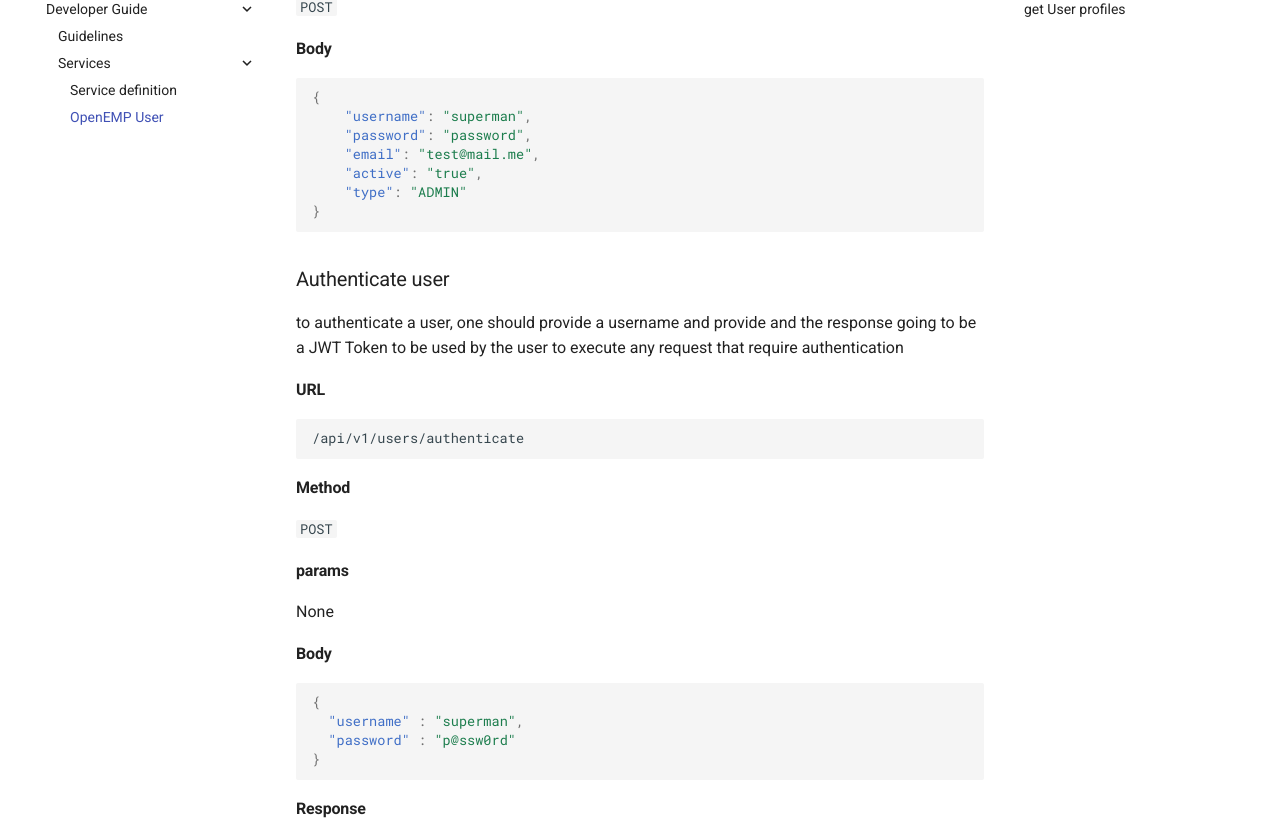
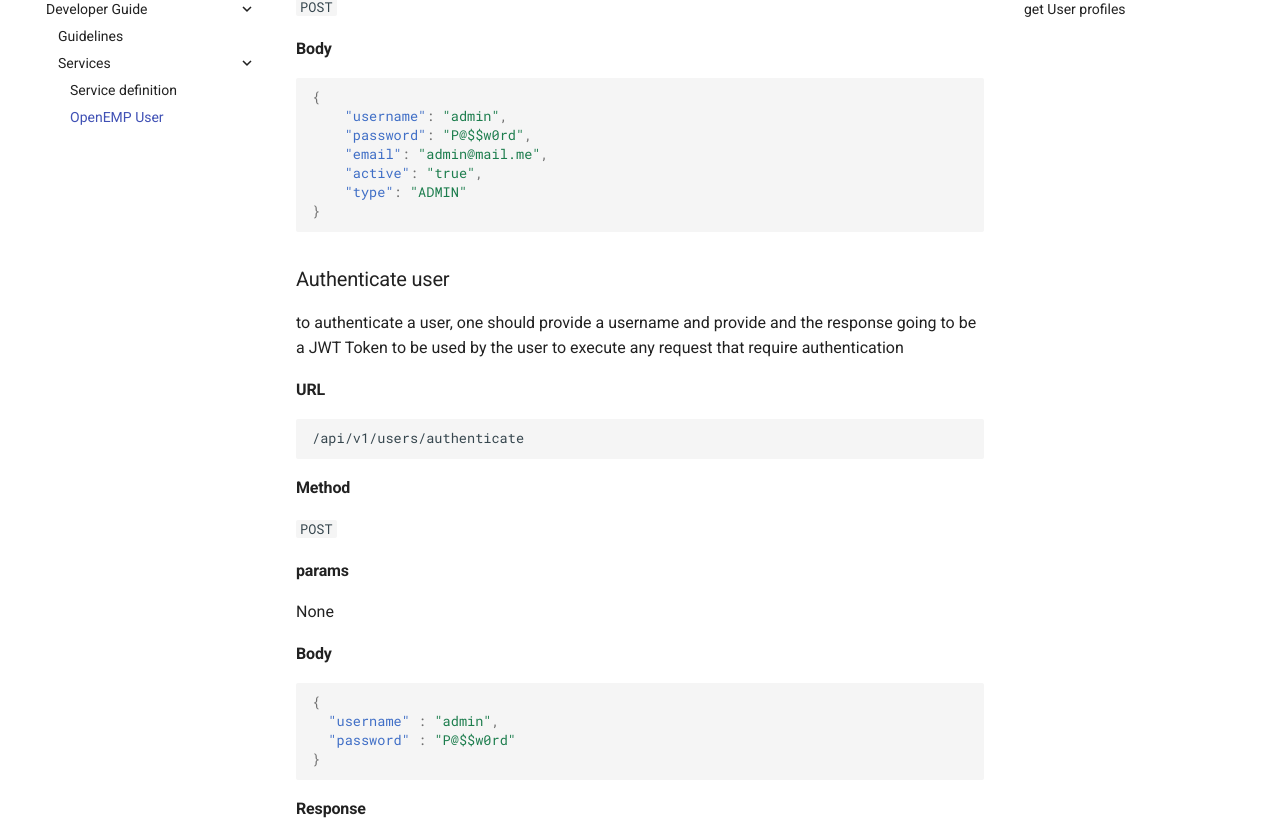
Before and after one commit to openemp/openemp-documentation, an MkDocs documentation site: the page built from docs/services/user.md, in a window 1280 px wide and 1400 px high, scrolled down 275 px. Shown: the part 153-990 px from the top of the window. Built offline with MkDocs 1.6.1 and Material for MkDocs 9.7.7, drawn with Linux system fonts in a browser that asks for light colours.

````diff
--- a/docs/services/user.md
+++ b/docs/services/user.md
@@ -15,9 +15,9 @@ api/v1/users
 #### Body
 ```json
 {
-	"username": "superman",
-	"password": "password",
-	"email": "test@mail.me",
+	"username": "admin",
+	"password": "P@$$w0rd",
+	"email": "admin@mail.me",
 	"active": "true",
 	"type": "ADMIN"
 }
@@ -37,8 +37,8 @@ to authenticate a user, one should provide a username and provide and the respon
 #### Body
 ```json
 {
-  "username" : "superman",
-  "password" : "p@ssw0rd"
+  "username" : "admin",
+  "password" : "P@$$w0rd"
 }
 ```
 #### Response
@@ -66,7 +66,7 @@ uuid -> User UUID **Required**
 content
 ```json
 {
-  "username": "username",
+  "username": "admin",
   "profiles": [
     {
       "uuid": "a2bf2e8c-4972-4bdc-b80b-5d81ba0bdfb3",
````
Also changed, not shown: README.md (+3 -1 lines), 1 other file.
